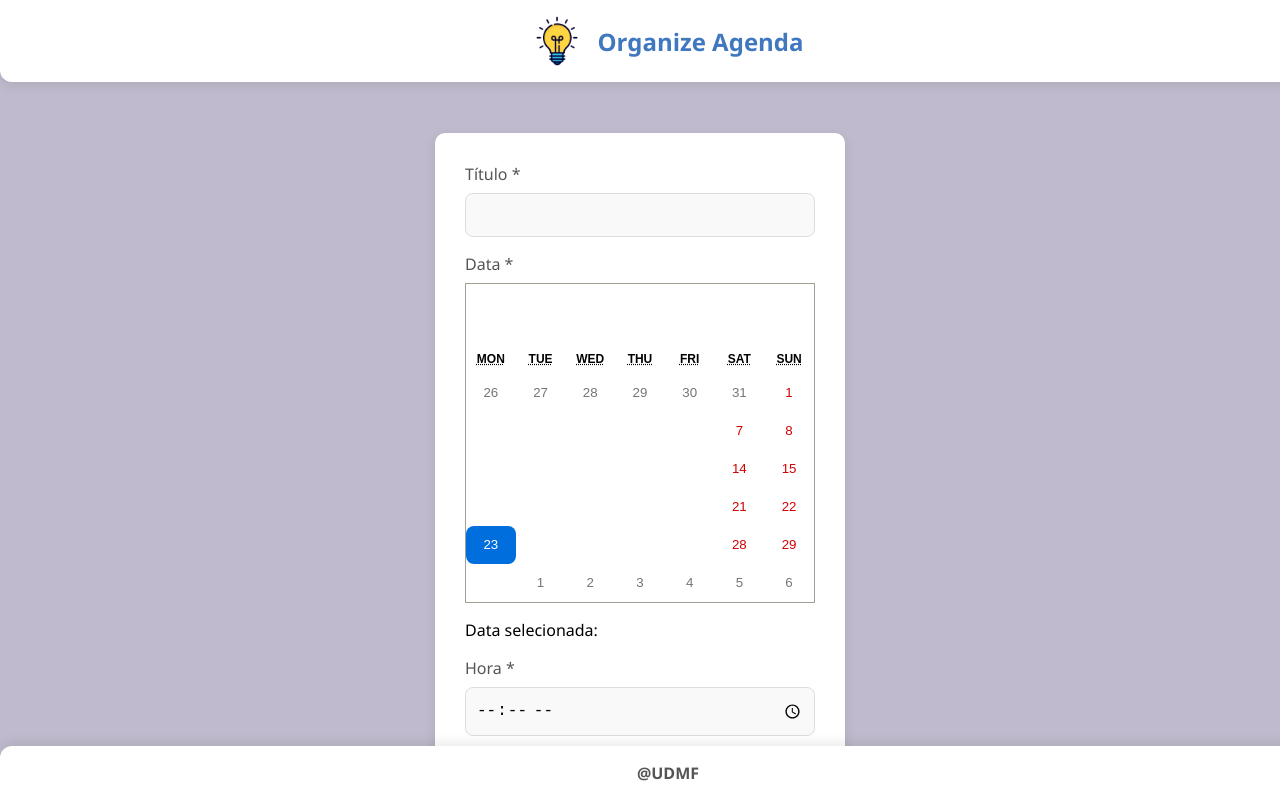
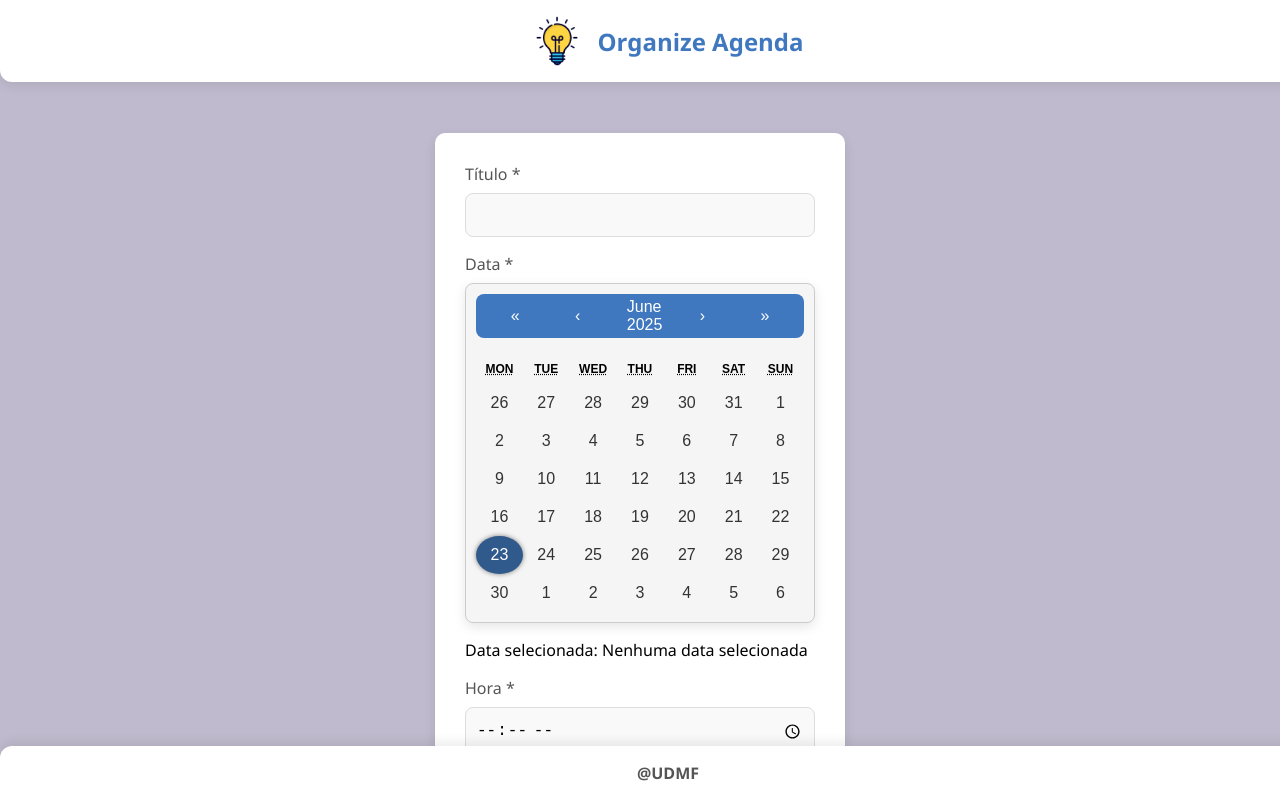
Before and after one commit to CS-PI-2025-umdiameformo/front-end, a React (Create React App) app: page /agendamento in a window 1280 px wide. Shown: the top 798 px of the page. Built offline with nearby package versions, Linux system fonts and the light colour scheme.

Commit message:
Feature/Implementaçao do calendário com modal para visualização dos agendamentos do diarios

```diff
--- a/src/pages/agendamento/agendamento.css
+++ b/src/pages/agendamento/agendamento.css
@@ -148,3 +148,93 @@ button:hover {
   width: 100%;
   max-width: 500px;
 }
+.react-calendar {
+  background-color: #f5f5f5;
+  border: 1px solid #ccc;
+  border-radius: 8px;
+  box-shadow: 0px 4px 12px rgba(0, 0, 0, 0.1);
+  padding: 10px;
+}
+
+.react-calendar__navigation {
+  display: flex;
+  justify-content: space-between;
+  align-items: center;
+  background-color: #4078c0;
+  color: #ffffff;
+  border-radius: 8px;
+  padding: 8px;
+}
+
+.react-calendar__navigation button {
+  background: none;
+  border: none;
+  color: #ffffff;
+  font-size: 1rem;
+  cursor: pointer;
+  transition: color 0.2s;
+}
+
+.react-calendar__navigation button:hover {
+  background-color: #305a8c;
+  color: #ffffff;
+  border-radius: 4px;
+  padding: 4px;
+  transition: background-color 0.3s, color 0.3s;
+}
+
+.react-calendar__tile {
+  color: #333;
+  font-size: 1rem;
+  transition: background-color 0.2s, color 0.2s;
+}
+
+.react-calendar__tile:enabled:hover {
+  background-color: #4078c0;
+  color: #ffffff;
+  border-radius: 50%;
+}
+.react-calendar__tile--active {
+  background-color: #305a8c;
+  color: #ffffff;
+  border-radius: 50%;
+  box-shadow: 0 0 5px rgba(0, 0, 0, 0.5);
+}
+.calendar-marker {
+    background-color: #305a8c;
+    border-radius: 50%;
+    width: 8px;
+    height: 8px;
+    margin: auto;
+}
+
+.modal {
+    position: fixed;
+    top: 0;
+    left: 0;
+    width: 100%;
+    height: 100%;
+    background-color: rgba(0, 0, 0, 0.5);
+    display: flex;
+    justify-content: center;
+    align-items: center;
+    z-index: 1000;
+}
+
+.modal-content {
+    background: #fff;
+    padding: 20px;
+    border-radius: 8px;
+    text-align: center;
+    box-shadow: 0 4px 12px rgba(0, 0, 0, 0.1);
+    width: 90%;
+    max-width: 400px;
+}
+
+.agendamento-modal {
+    margin-bottom: 10px;
+    padding: 10px;
+    border: 1px solid #ccc;
+    border-radius: 4px;
+    background-color: #f9f9f9;
+}
--- a/src/pages/agendamento/agendamento.jsx
+++ b/src/pages/agendamento/agendamento.jsx
@@ -13,6 +13,8 @@ function Agendamento() {
     const [indiceEdicao, setIndiceEdicao] = useState(null);
     const [popupVisivel, setPopupVisivel] = useState(false);
     const [indiceExcluir, setIndiceExcluir] = useState(null);
+    const [modalVisivel, setModalVisivel] = useState(false);
+    const [agendamentosDoDia, setAgendamentosDoDia] = useState([]);
 
     const handleSalvar = () => {
         if (!titulo || !data || !hora) {
@@ -28,7 +30,8 @@ function Agendamento() {
             return;
         }
 
-        const novoAgendamento = { titulo, data, hora, descricao };
+        const dataFormatada = data.toLocaleDateString('en-CA');
+        const novoAgendamento = { titulo, data: dataFormatada, hora, descricao };
 
         if (indiceEdicao !== null) {
             const agendamentosAtualizados = [...agendamentos];
@@ -77,8 +80,28 @@ function Agendamento() {
     };
 
     const handleDataSelecionada = (date) => {
-        const dataFormatada = date.toISOString().split('T')[0];
-        setData(dataFormatada);
+        setData(date);
+    };
+
+    const abrirModalAgendamentos = (dataFormatada) => {
+        const agendamentosNaData = agendamentos.filter((ag) => ag.data === dataFormatada);
+
+        if (agendamentosNaData.length > 0) {
+            setAgendamentosDoDia(agendamentosNaData);
+            setModalVisivel(true);
+        }
+    };
+
+    const renderTileContent = ({ date, view }) => {
+        if (view === 'month') {
+            const dataFormatada = `${date.getFullYear()}-${String(date.getMonth() + 1).padStart(2, '0')}-${String(date.getDate()).padStart(2, '0')}`;
+            const agendamentosNaData = agendamentos.filter((ag) => ag.data === dataFormatada);
+
+            if (agendamentosNaData.length > 0) {
+                return <div className="calendar-marker"></div>;
+            }
+        }
+        return null;
     };
 
     return (
@@ -99,8 +122,11 @@ function Agendamento() {
                         <Calendar
                             onChange={handleDataSelecionada}
                             value={data ? new Date(data) : new Date()}
+                            selectRange={false}
+                            tileContent={renderTileContent}
+                            onClickDay={(date) => abrirModalAgendamentos(`${date.getFullYear()}-${String(date.getMonth() + 1).padStart(2, '0')}-${String(date.getDate()).padStart(2, '0')}`)}
                         />
-                        <p>Data selecionada: {data}</p>
+                        <p>Data selecionada: {data ? new Date(data).toLocaleDateString('pt-BR') : 'Nenhuma data selecionada'}</p>
                     </div>
                     <div className="form-group">
                         <label>Hora *</label>
@@ -121,22 +147,6 @@ function Agendamento() {
                         {indiceEdicao !== null ? 'Atualizar Agendamento' : 'Salvar Agendamento'}
                     </button>
                     {mensagem && <div className="mensagem">{mensagem}</div>}
-                    <h3>Agendamentos</h3>
-                    <div className="lista-agendamentos">
-                        {agendamentos.map((ag, index) => (
-                            <div key={index} className="agendamento">
-                                <div className="agendamento-info">
-                                    <p><strong>{ag.titulo}</strong></p>
-                                    <p>{ag.data} {ag.hora}</p>
-                                    {ag.descricao && <p>{ag.descricao}</p>}
-                                </div>
-                                <div className="agendamento-acoes">
-                                    <button onClick={() => abrirPopupExcluir(index)}>Excluir</button>
-                                    <button onClick={() => handleEditar(index)}>Editar</button>
-                                </div>
-                            </div>
-                        ))}
-                    </div>
                 </div>
             </div>
 
@@ -149,6 +159,26 @@ function Agendamento() {
                     </div>
                 </div>
             )}
+
+            {modalVisivel && (
+                <div className="modal">
+                    <div className="modal-content">
+                        <h3>Agendamentos do dia</h3>
+                        {agendamentosDoDia.length > 0 ? (
+                            agendamentosDoDia.map((ag, index) => (
+                                <div key={index} className="agendamento-modal">
+                                    <p><strong>{ag.titulo}</strong></p>
+                                    <p>{ag.hora}</p>
+                                    {ag.descricao && <p>{ag.descricao}</p>}
+                                </div>
+                            ))
+                        ) : (
+                            <p>Nenhum agendamento para este dia.</p>
+                        )}
+                        <button onClick={() => setModalVisivel(false)}>Fechar</button>
+                    </div>
+                </div>
+            )}
         </>
     );
 }
```
